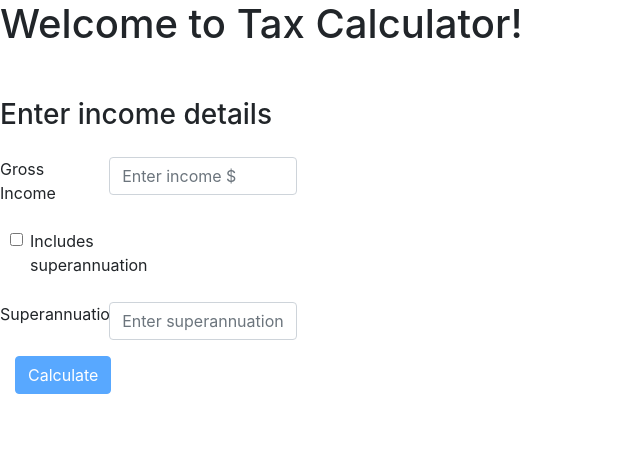
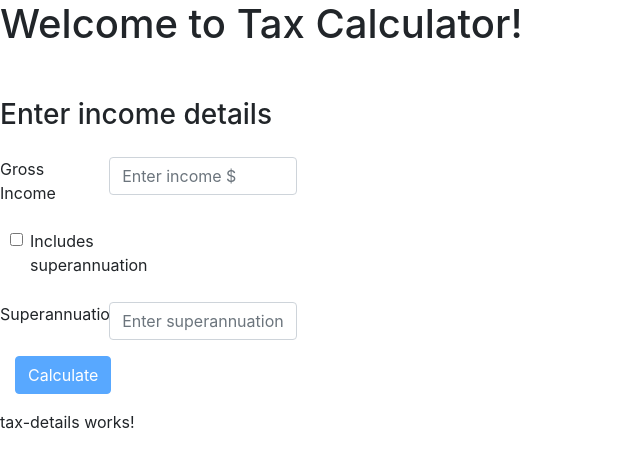
Before and after one commit to JoshiPranav/TaxCalculator, an Angular app: page / in a window 1280 px wide. Shown: the top 468 px of the page, without its empty margins (0-640 px from the left). Built offline with nearby package versions, Linux system fonts and the light colour scheme.

Commit message:
passing output and input via parent tax-calculator component to child components

```diff
--- a/src/app/app.module.ts
+++ b/src/app/app.module.ts
@@ -6,13 +6,15 @@ import { AppComponent } from './app.component';
 import { TaxCalculatorService } from './core/services/tax-calculator.service';
 import { IncomedetailsformComponent } from './income-details-form/income-details-form.component';
 import { TaxCalculatorComponent } from './tax-calculator/tax-calculator.component';
+import { TaxDetailsComponent } from './tax-details/tax-details.component';
 
 
 @NgModule({
   declarations: [
     AppComponent,
     IncomedetailsformComponent,
-    TaxCalculatorComponent
+    TaxCalculatorComponent,
+    TaxDetailsComponent
   ],
   imports: [
     BrowserModule,
--- a/src/app/income-details-form/income-details-form.component.ts
+++ b/src/app/income-details-form/income-details-form.component.ts
@@ -1,8 +1,6 @@
-import { Component, OnInit, OnChanges } from '@angular/core';
+import { Component, OnInit, OnChanges, Output, EventEmitter } from '@angular/core';
 import { FormBuilder, FormGroup, Validators } from '@angular/forms';
 import { IncomeDetails } from '../core/models/income-details.model';
-import { TaxDetails } from '../core/models/tax-details.model';
-import { TaxCalculatorService } from '../core/services/tax-calculator.service';
 import { PatternValidator } from '../core/validators/pattern.validator';
 import { NumericRangeValidator } from '../core/validators/numeric-range.validator';
 import * as _ from 'lodash';
@@ -20,10 +18,9 @@ export class IncomedetailsformComponent implements OnInit, OnChanges {
   superannuation: number;
 
   incomeDetails: IncomeDetails;
-  taxDetails: TaxDetails;
+  @Output() calculator = new EventEmitter();
 
-  constructor(private fb: FormBuilder,
-              private taxCalulatorService: TaxCalculatorService) {
+  constructor(private fb: FormBuilder) {
   }
 
   ngOnInit() {
@@ -50,9 +47,6 @@ export class IncomedetailsformComponent implements OnInit, OnChanges {
     this.incomeDetails = new IncomeDetails(formValues.grossSalary,
                                           formValues.includesSuper,
                                           formValues.superannuation);
-    this.taxCalulatorService.calculateTax(this.incomeDetails).subscribe(taxDetailsData => {
-      this.taxDetails = taxDetailsData;
-      console.log('Gross amount: ' + this.taxDetails.GrossAmount);
-    });
-  }
+    this.calculator.emit(this.incomeDetails);
+    }
 }
--- a/src/app/tax-calculator/tax-calculator.component.html
+++ b/src/app/tax-calculator/tax-calculator.component.html
@@ -1 +1,2 @@
-<app-incomedetails-form></app-incomedetails-form>
+<app-incomedetails-form (calculator)="calculate($event)"></app-incomedetails-form>
+<app-tax-details [taxDetails]="taxDetails"></app-tax-details>
--- a/src/app/tax-calculator/tax-calculator.component.ts
+++ b/src/app/tax-calculator/tax-calculator.component.ts
@@ -1,15 +1,28 @@
 import { Component, OnInit } from '@angular/core';
+import { IncomeDetails } from '../core/models/income-details.model';
+import { TaxDetails } from '../core/models/tax-details.model';
+import { TaxCalculatorService } from '../core/services/tax-calculator.service';
 
 @Component({
   selector: 'app-tax-calculator',
   templateUrl: './tax-calculator.component.html',
-  styleUrls: ['./tax-calculator.component.css']
+  styleUrls: ['./tax-calculator.component.css'],
 })
 export class TaxCalculatorComponent implements OnInit {
 
-  constructor() { }
+  incomeDetails: IncomeDetails;
+  taxDetails: TaxDetails = new TaxDetails();
+
+  constructor(private taxCalulatorService: TaxCalculatorService) { }
 
   ngOnInit() {
   }
 
+  calculate(event) {
+    this.incomeDetails = event;
+    this.taxCalulatorService.calculateTax(this.incomeDetails).subscribe(taxDetailsData => {
+      this.taxDetails = taxDetailsData;
+      console.log('Gross amount: ' + this.taxDetails.GrossAmount);
+    });
+  }
 }
--- /dev/null
+++ b/src/app/tax-details/tax-details.component.html
@@ -0,0 +1,4 @@
+<p>
+  tax-details works!
+  {{taxDetails.GrossAmount}}
+</p>
--- /dev/null
+++ b/src/app/tax-details/tax-details.component.ts
@@ -0,0 +1,18 @@
+import { Component, OnInit, Input } from '@angular/core';
+import { TaxDetails } from '../core/models/tax-details.model';
+
+@Component({
+  selector: 'app-tax-details',
+  templateUrl: './tax-details.component.html',
+  styleUrls: ['./tax-details.component.css']
+})
+export class TaxDetailsComponent implements OnInit {
+
+  @Input() taxDetails: TaxDetails;
+
+  constructor() { }
+
+  ngOnInit() {
+  }
+
+}
```
Also changed, not shown: src/app/tax-details/tax-details.component.css (added), 1 other file (tests, documents, lock files or other folders).
